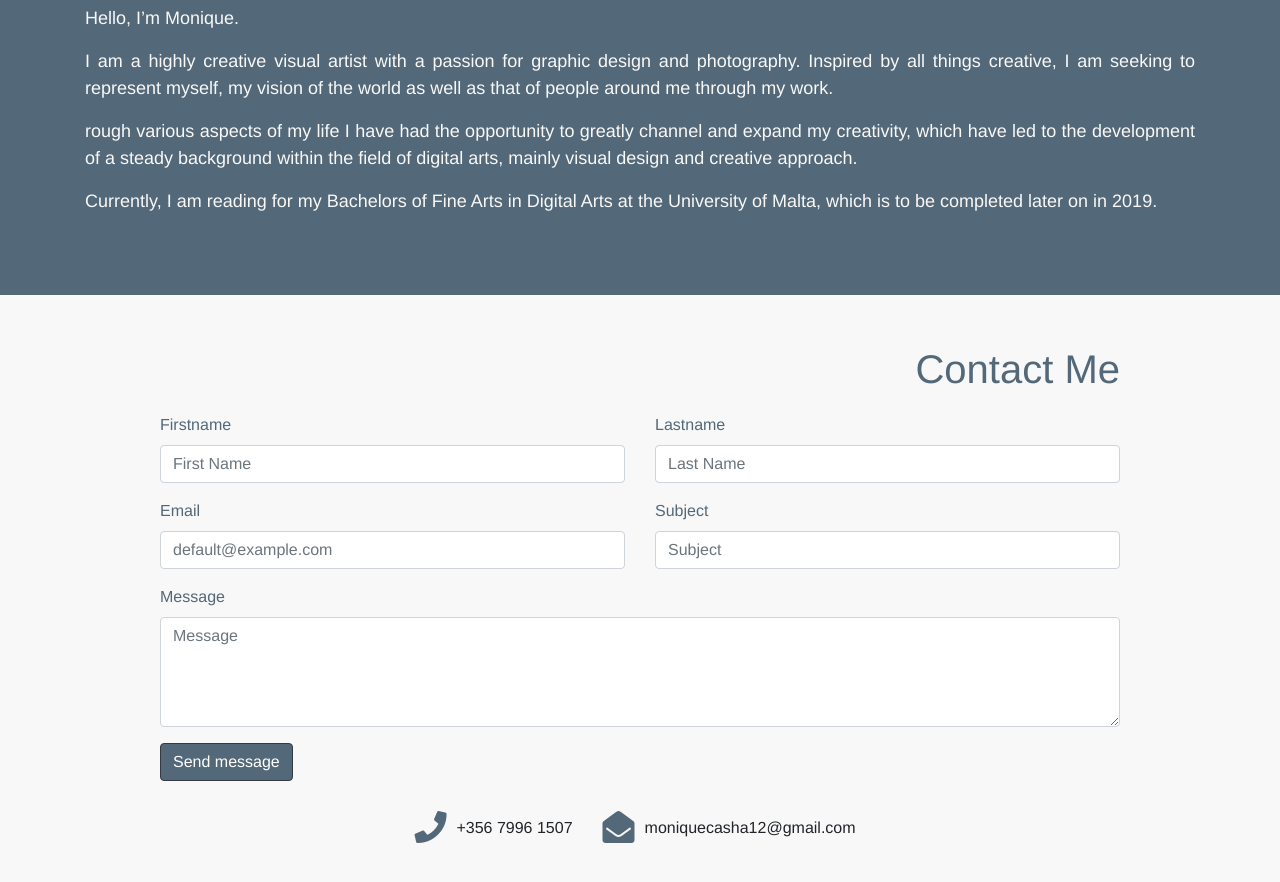
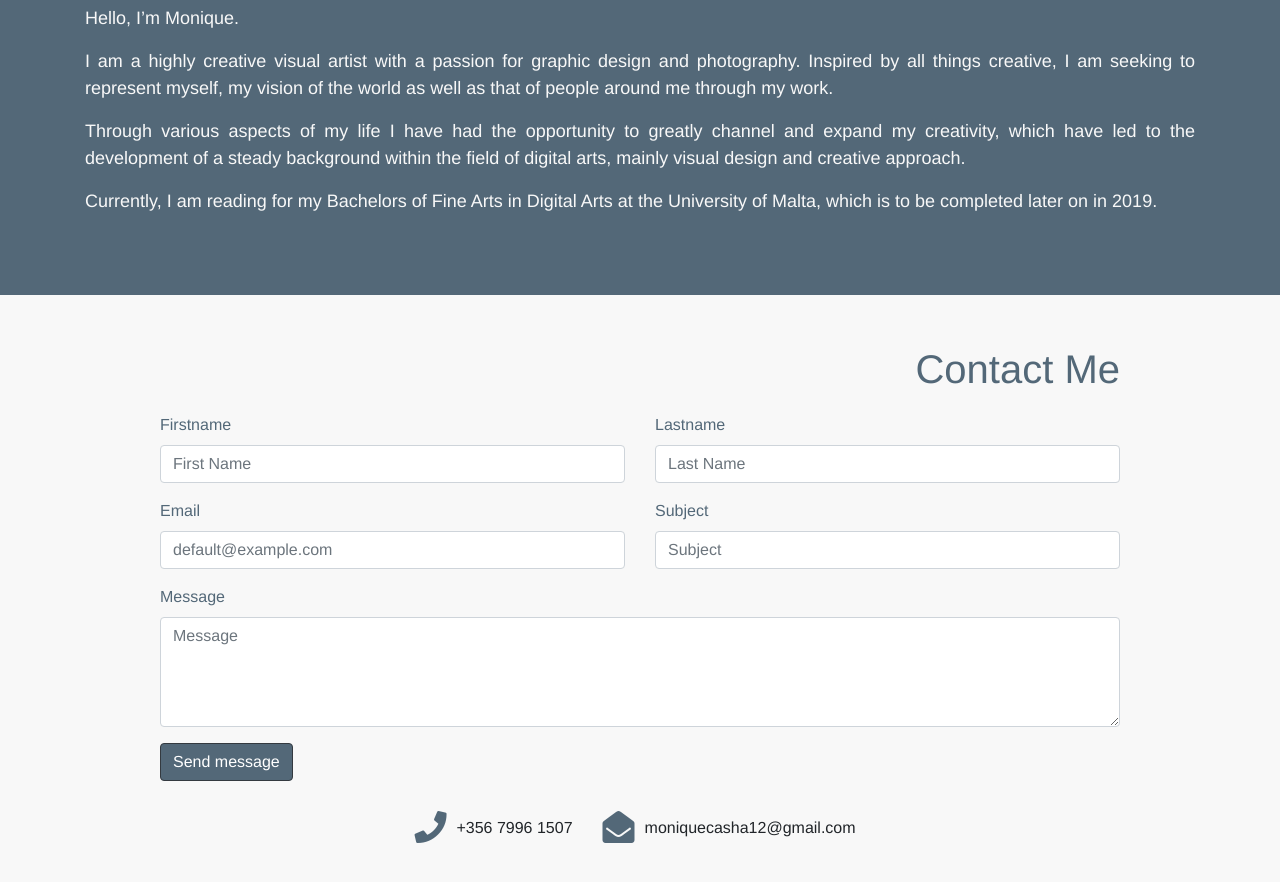
Before and after one commit to moniquecasha/moniquecasha.github.io, a plain HTML site: page index.html in a window 1280 px wide. Shown: the part 3173-4055 px from the top of the page. Drawn offline with nearby package versions, Linux system fonts and the light colour scheme; some packages are replaced by stand-ins of ours; a script that the page names is missing.

Commit message:
spellingmistake

```diff
--- a/index.html
+++ b/index.html
@@ -240,7 +240,7 @@
               <h1 class="display-4">About Me</h1>
               <p class="lead">Hello, I’m Monique.</p>
                 <p class="lead">I am a highly creative visual artist with a passion for graphic design and photography.  Inspired by all things creative, I am seeking to represent myself, my vision of the world as well as that of people around me through my work.</p>
-                <p class="lead">rough various aspects of my life I have had the opportunity to greatly channel and expand my creativity, which have led to the development of a steady background within the field of digital arts, mainly visual design and creative approach.</p>
+                <p class="lead">Through various aspects of my life I have had the opportunity to greatly channel and expand my creativity, which have led to the development of a steady background within the field of digital arts, mainly visual design and creative approach.</p>
                 <p class="lead">Currently, I am reading for my Bachelors of Fine Arts in Digital Arts at the University of Malta, which is to be completed later on in 2019.</p>
             </div>
           </div>
```
